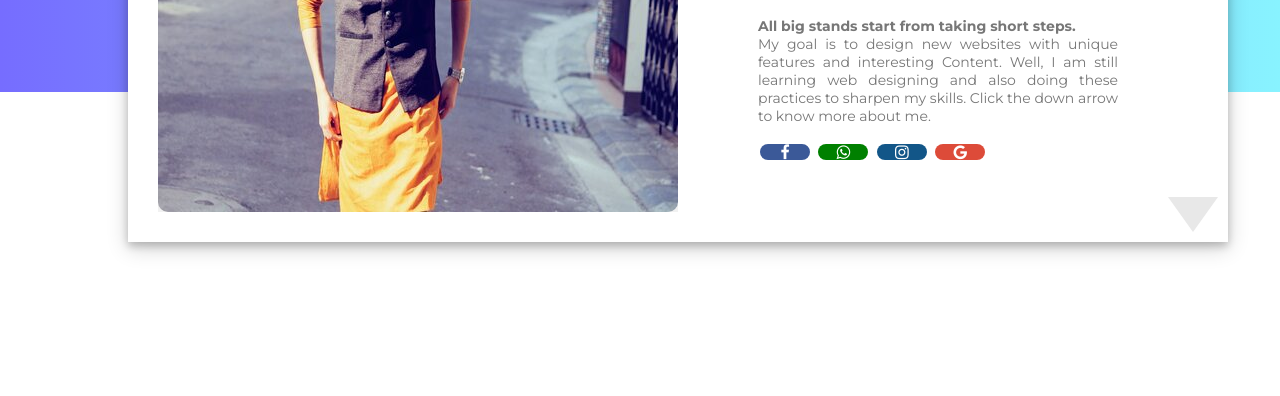
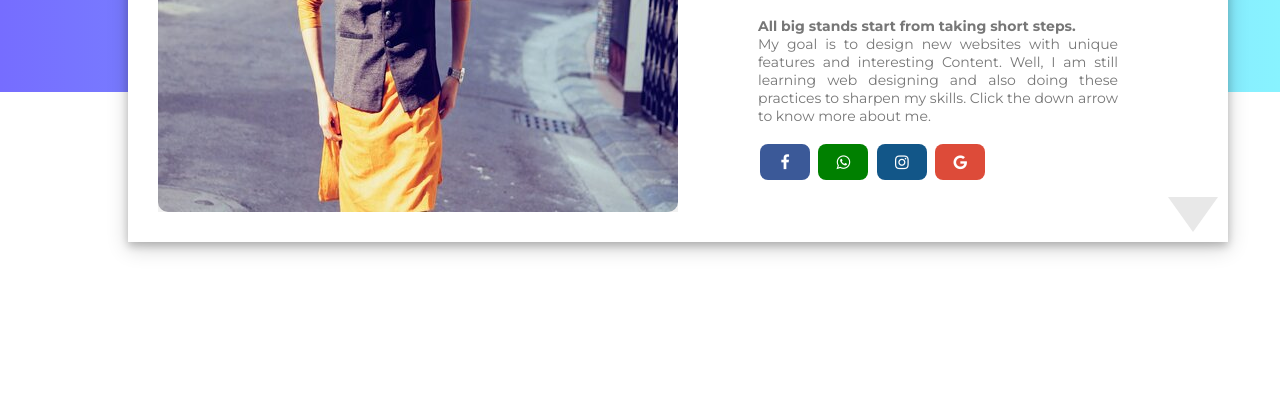
Before and after one commit to Subhadip313/IndianContributionToTheWorld, a plain HTML site: page about.html in a window 1280 px wide. Shown: the part 346-742 px from the top of the page. Drawn offline with nearby package versions, Linux system fonts and the light colour scheme.

Commit message:
updating the about file for icon issue

```diff
--- a/about.html
+++ b/about.html
@@ -13,7 +13,11 @@
   <link href="https://fonts.googleapis.com/css2?family=Montserrat:ital,wght@0,400;0,600;0,700;1,500;1,800;1,900&family=Oswald:wght@300&display=swap" rel="stylesheet">
   <link href="https://fonts.googleapis.com/css2?family=Bitter&display=swap" rel="stylesheet">
   <link rel="stylesheet" href="https://cdnjs.cloudflare.com/ajax/libs/font-awesome/4.7.0/css/font-awesome.min.css">
-
+<style>
+.fa{
+  padding: 10px;
+}
+</style>
 </head>
 <body>
   <!--starting part-->
```
